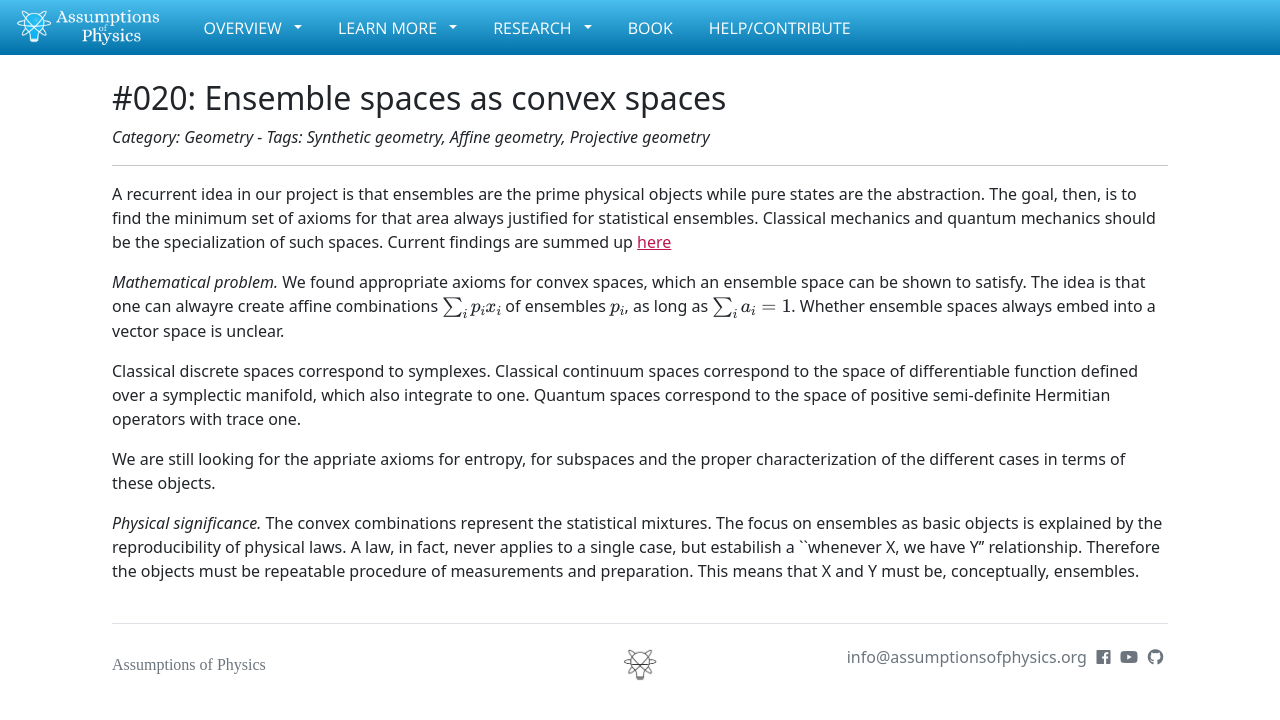
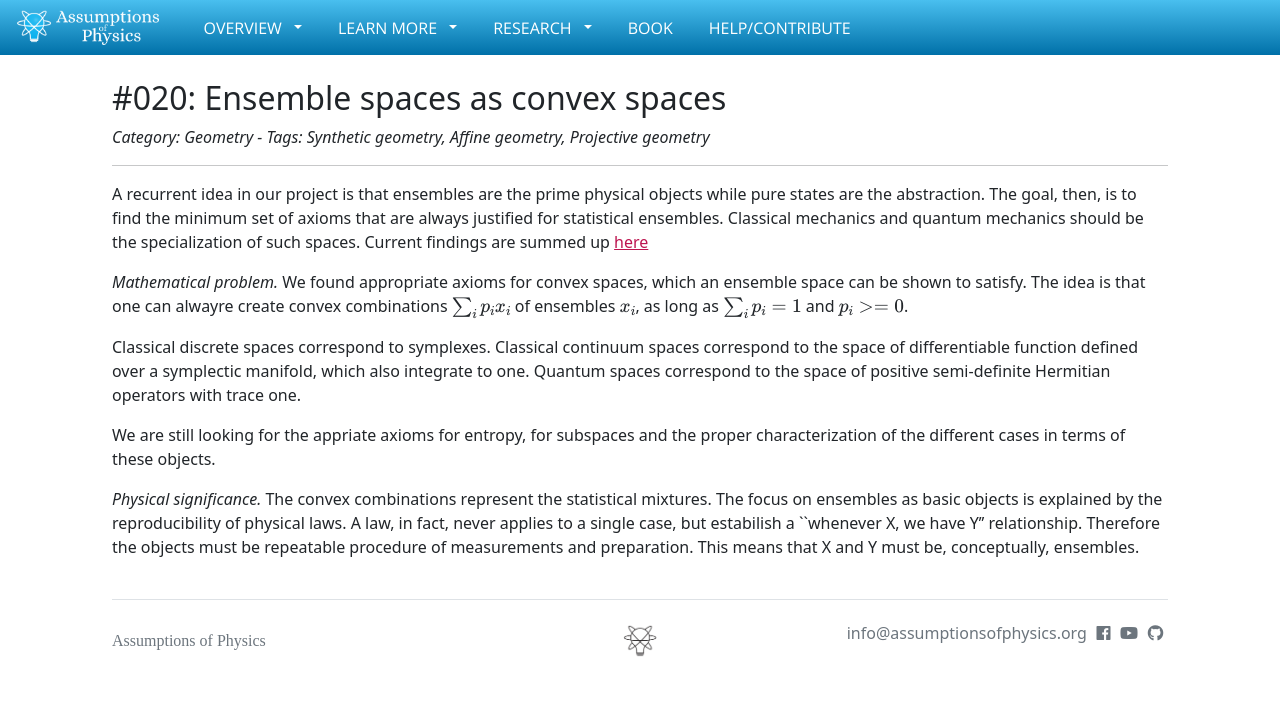
Before and after one commit to assumptionsofphysics/assumptionsofphysics.github.io, a Jekyll site: the page built from _problems/020-ComposableSpace.md, in a window 1280 px wide. Shown: the top 720 px of the page. Built offline with Jekyll 4.4.1, drawn with Linux system fonts in a browser that asks for light colours; nearby versions of some CDN libraries; some web fonts are replaced.

Commit message:
Updating open problems

```diff
--- a/_problems/020-ComposableSpace.md
+++ b/_problems/020-ComposableSpace.md
@@ -5,15 +5,14 @@ tags: [Synthetic geometry, Affine geometry, Projective geometry]
 ---
 A recurrent idea in our project is that ensembles are the prime physical objects
 while pure states are the abstraction. The goal, then, is to find the minimum set of
-axioms for that area always justified for statistical ensembles. Classical mechanics
+axioms that are always justified for statistical ensembles. Classical mechanics
 and quantum mechanics should be the specialization of such spaces.
 Current findings are summed up [here](https://latexonline.cc/compile?git=https%3A%2F%2Fgithub.com%2Fassumptionsofphysics%2Fbook&target=art_pm_EnsembleSpaces.tex&command=pdflatex)
 
 *Mathematical problem.* We found appropriate axioms for convex spaces,
 which an ensemble space can be shown to satisfy. The idea is that one can
-alwayre create affine combinations $$\sum_i p_i x_i$$  of ensembles $$p_i$$,
-as long as $$\sum_i a_i = 1$$. Whether ensemble spaces always embed into
-a vector space is unclear.
+alwayre create convex combinations $$\sum_i p_i x_i$$  of ensembles $$x_i$$,
+as long as $$\sum_i p_i = 1$$ and $$p_i >= 0$$.
 
 Classical discrete spaces correspond to symplexes. Classical continuum spaces
 correspond to the space of differentiable function defined over a symplectic manifold,
```
Also changed, not shown: _problems/015-InvariantMeasures.md (+1 -1 lines), _problems/017-IsSpaceFlat.md (+6 -1 lines), _problems/019-InnerProducts.md (+3 -2 lines).
